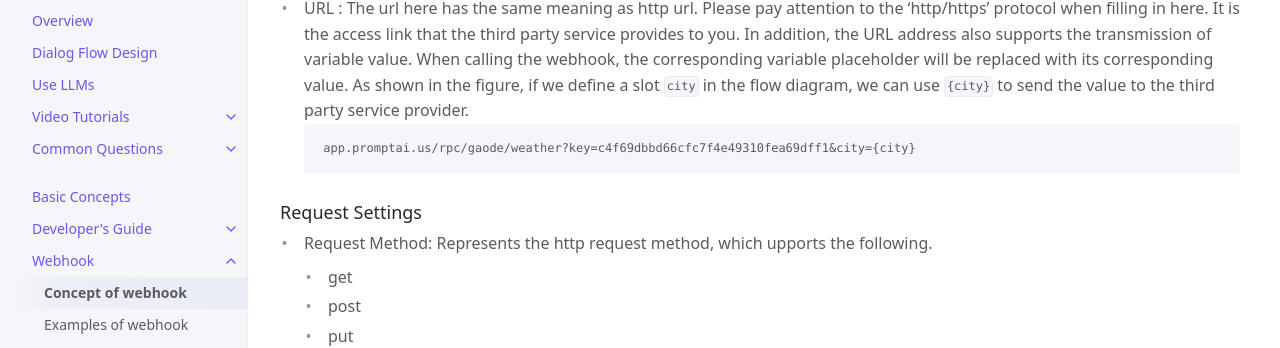
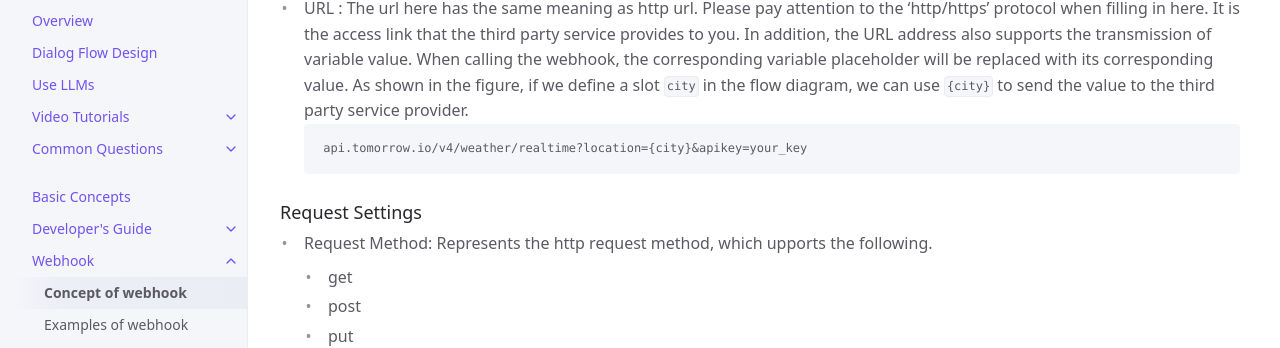
Before and after one commit to ws-cd/ws-cd.github.io, a Jekyll site: the page built from docs/webhook/01-webhook.md, in a window 1280 px wide and 900 px high, scrolled down 1933 px. Shown: the part 119-467 px from the top of the window. Built offline with Jekyll 4.4.1, drawn with Linux system fonts in a browser that asks for light colours.

Commit message:
1、update webhook concept;

````diff
--- a/docs/webhook/01-webhook.md
+++ b/docs/webhook/01-webhook.md
@@ -33,7 +33,7 @@ The following is the detailed setting instruction for Step 1.
 - name : The name to refer the new webhook.
 - URL : The url here has the same meaning as http url. Please pay attention to the 'http/https' protocol when filling in here. It is the access link that the third party service provides to you.  In addition, the URL address also supports the transmission of variable value. When calling the webhook, the corresponding variable placeholder will be replaced with its corresponding value.  As shown in the figure, if we define a slot `city` in the flow diagram, we can use `{city}` to send the value to the third party service provider.
    ```
-   app.promptai.us/rpc/gaode/weather?key=c4f69dbbd66cfc7f4e49310fea69dff1&city={city}
+   api.tomorrow.io/v4/weather/realtime?location={city}&apikey=your_key
    ```
 
 ### Request Settings
````
